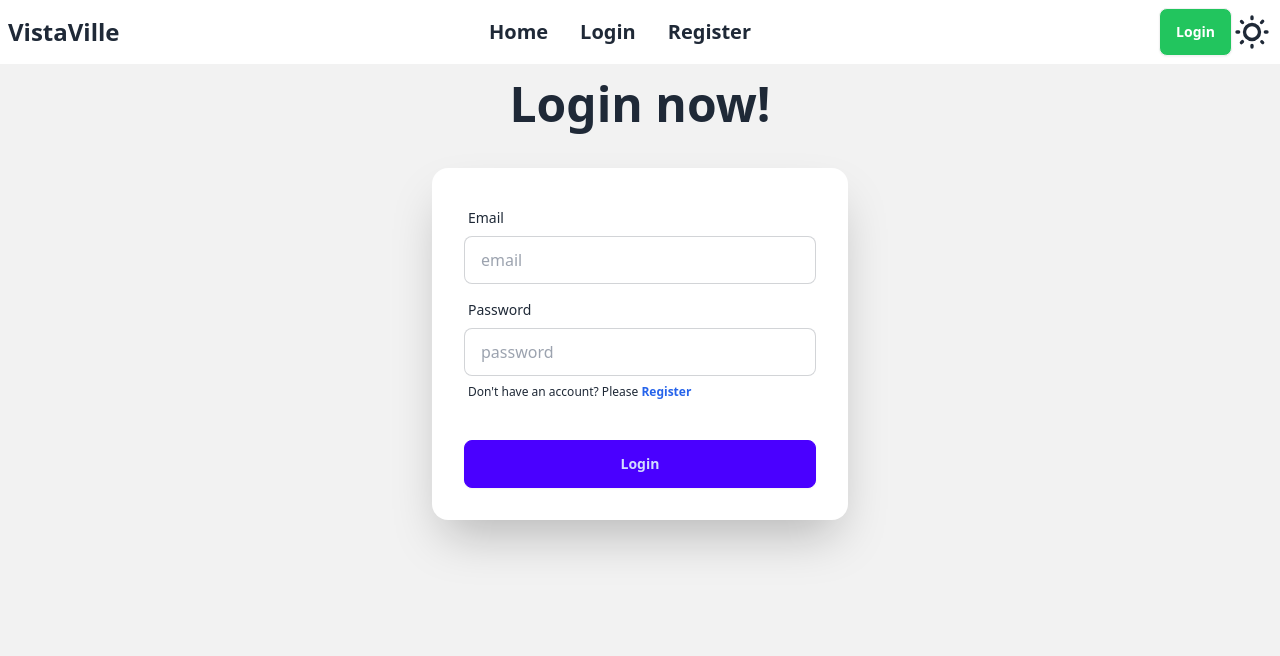
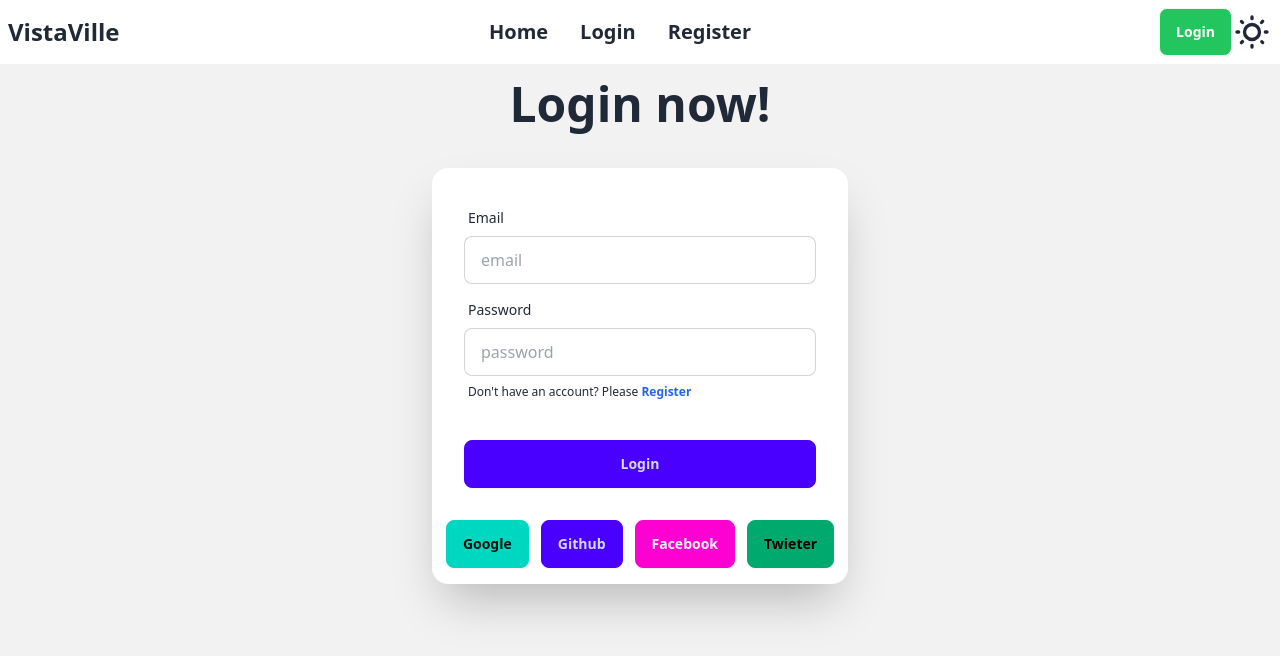
Before and after one commit to Rahi94/assignment-9-recap, a React (Vite) app: page /login in a window 1280 px wide. Shown: the top 656 px of the page. Built offline with nearby package versions, Linux system fonts and the light colour scheme; no server answers.

Commit message:
signIn with google provider added

```diff
--- a/src/components/firebaseProvider/FirebaseProvider.jsx
+++ b/src/components/firebaseProvider/FirebaseProvider.jsx
@@ -1,7 +1,12 @@
 import React, { createContext, useEffect, useState } from 'react';
-import { getAuth, createUserWithEmailAndPassword, onAuthStateChanged, signInWithEmailAndPassword } from "firebase/auth";
+import { getAuth, createUserWithEmailAndPassword, onAuthStateChanged, signInWithEmailAndPassword, signInWithPopup, GoogleAuthProvider } from "firebase/auth";
 import auth from '../../firebase/firebase.config';
 export const AuthContext = createContext(null);
+
+
+// social auth provider
+const googleProvider = new GoogleAuthProvider();
+
 
 
 const FirebaseProvider = ({children}) => {
@@ -19,6 +24,12 @@ const signInUser = (email, password)=>{
 
 }
 
+// google login
+const googleLogin = ()=>{
+ return signInWithPopup(auth, googleProvider)
+
+}
+
 // observer
 useEffect(()=>{
     onAuthStateChanged(auth, (user) => {
@@ -32,7 +43,8 @@ useEffect(()=>{
 
     const allValue = {
         createUser,
-        signInUser
+        signInUser,
+        googleLogin
     };
     return (
         <AuthContext.Provider value={allValue}>
--- a/src/pages/login/Login.jsx
+++ b/src/pages/login/Login.jsx
@@ -3,6 +3,7 @@ import Navbar from '../../components/Navbar';
 import { Link } from 'react-router-dom';
 import { AuthContext } from '../../components/firebaseProvider/FirebaseProvider';
 import { useForm } from 'react-hook-form';
+import SocialLogin from '../../socialLogin/SocialLogin';
 
 const Login = () => {
 
@@ -70,6 +71,9 @@ const Login = () => {
                                 <button className="btn btn-primary">Login</button>
                             </div>
                         </form>
+                        <div className='flex justify-around pb-4 font-semibold'>
+                        <SocialLogin></SocialLogin>
+                        </div>
                     </div>
                 </div>
             </div>
--- /dev/null
+++ b/src/socialLogin/SocialLogin.jsx
@@ -0,0 +1,18 @@
+import React, { useContext } from 'react';
+import { AuthContext } from '../components/firebaseProvider/FirebaseProvider';
+
+const SocialLogin = () => {
+
+    const {googleLogin} = useContext(AuthContext)
+
+    return (
+        <div className='flex gap-3'>
+            <button onClick={()=> googleLogin()} className='btn btn-accent'>Google</button>
+            <button className='btn btn-primary'>Github</button>
+            <button className='btn btn-secondary'>Facebook</button>
+            <button className='btn btn-success'>Twieter</button>
+        </div>
+    );
+};
+
+export default SocialLogin;
```
